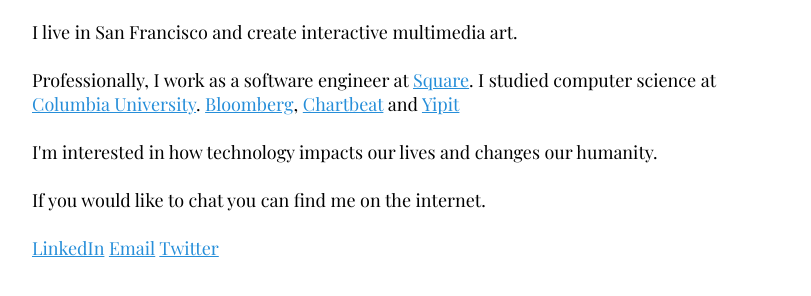
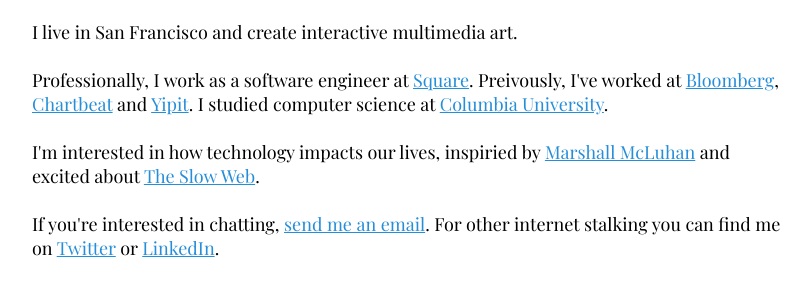
Before and after one commit to etanzapinsky/etanzapinsky.github.io, a plain HTML site: page index.html in a window 1280 px wide. Shown: the part 100-396 px from the top of the page, without its empty margins (228-1039 px from the left). Drawn offline with nearby package versions, Linux system fonts and the light colour scheme; a web font is replaced by a local one.

Commit message:
Copy changes.

```diff
--- a/index.html
+++ b/index.html
@@ -10,16 +10,16 @@
       <p>I live in San Francisco and create interactive multimedia art.</p>
     </section>
     <section>
-      <p>Professionally, I work as a software engineer at <a href="https://squareup.com/">Square</a>. I studied computer science at <a href="http://www.columbia.edu/">Columbia University</a>. <a href="https://www.bloomberg.com/">Bloomberg</a>, <a href="https://www.chartbeat.com/">Chartbeat</a> and <a href="https://www.yipit.com/">Yipit</a></p>
+      <p></p>
     </section>
     <section>
-      <p>I'm interested in how technology impacts our lives and changes our humanity. </p>
+      <p>Professionally, I work as a software engineer at <a href="https://squareup.com/">Square</a>. Preivously, I've worked at <a href="https://www.bloomberg.com/">Bloomberg</a>, <a href="https://www.chartbeat.com/">Chartbeat</a> and <a href="https://www.yipit.com/">Yipit</a>. I studied computer science at <a href="http://www.columbia.edu/">Columbia University</a>.</p>
     </section>
     <section>
-      <p>If you would like to chat you can find me on the internet.</p>
-      <a href="https://www.linkedin.com/in/etanzapinsky">LinkedIn</a>
-      <a href="mailto:etan.zapinsky@gmail.com">Email</a>
-      <a href="https://www.twitter.com/etanz">Twitter</a>
+      <p>I'm interested in how technology impacts our lives, inspiried by <a href="https://en.wikipedia.org/wiki/Marshall_McLuhan">Marshall McLuhan</a> and excited about <a href="http://theslowweb.com/">The Slow Web</a>.</p>
+    </section>
+    <section>
+      <p>If you're interested in chatting, <a href="mailto:etan.zapinsky@gmail.com">send me an email</a>. For other internet stalking you can find me on <a href="https://www.twitter.com/etanz">Twitter</a> or <a href="https://www.linkedin.com/in/etanzapinsky">LinkedIn</a>.</p>
     </section>
   </body>
 </html>
```
